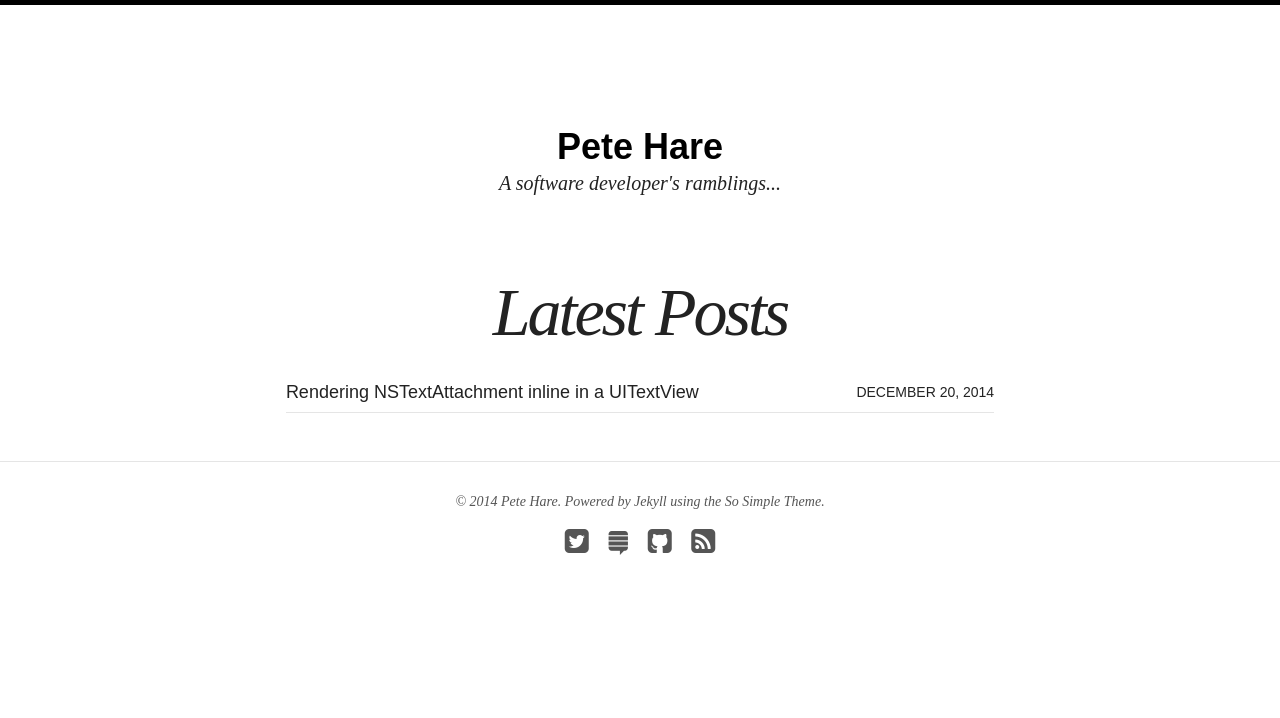
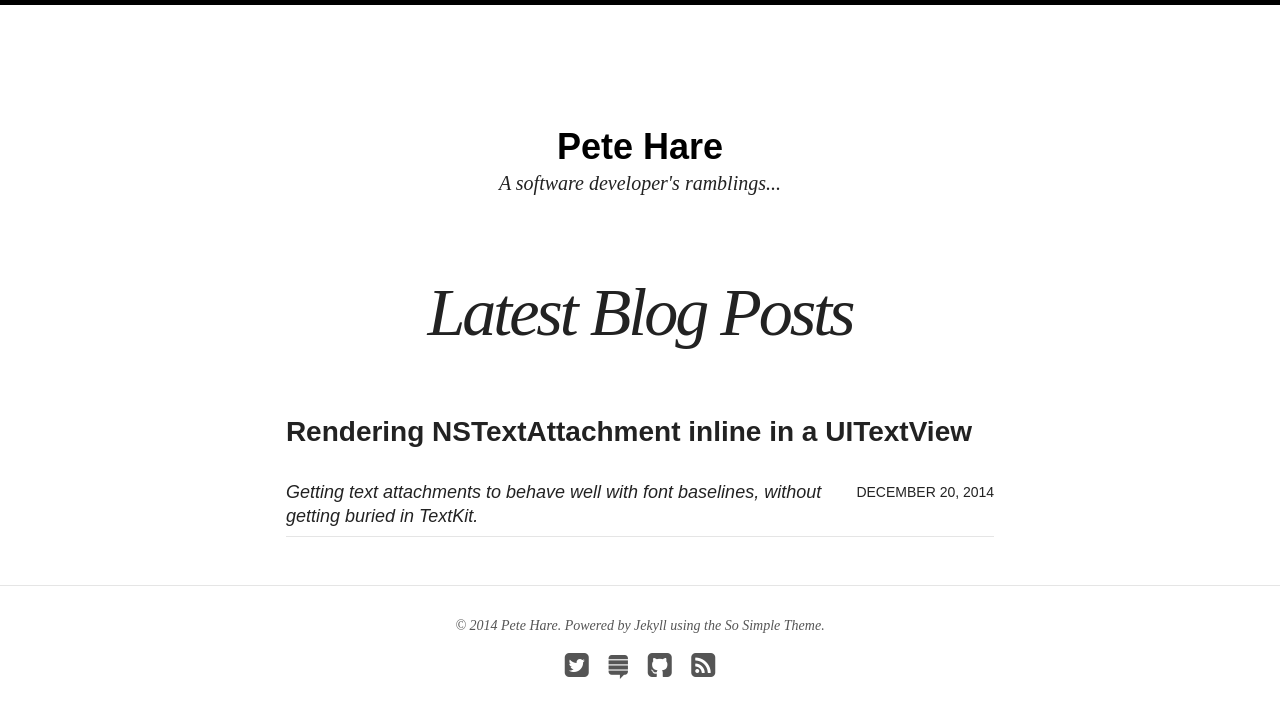
Before and after one commit to petehare/petehare.github.io, a Jekyll site: the page built from index.html, in a window 1280 px wide. Shown: the top 718 px of the page. Built offline with Jekyll 4.4.1, drawn with Linux system fonts in a browser that asks for light colours; nearby versions of some CDN libraries.

Commit message:
SEO shtuff

```diff
--- a/_posts/2014-12-19-inline-nstextattachment-rendering-in-uitextview.markdown
+++ b/_posts/2014-12-19-inline-nstextattachment-rendering-in-uitextview.markdown
@@ -3,7 +3,7 @@ layout: post
 title: "Rendering NSTextAttachment inline in a UITextView"
 modified:
 categories:
-excerpt: "Getting text attachments to behave well with font baselines"
+excerpt: "Getting text attachments to behave well with font baselines, without getting buried in TextKit."
 tags: []
 image:
   feature:
--- a/index.html
+++ b/index.html
@@ -1,13 +1,17 @@
 ---
 layout: page
-title: Latest Posts
-excerpt: "A simple and clean responsive Jekyll theme for words and photos."
+title: Latest Blog Posts
+excerpt: "A software developer's ramblings. Blog posts on programming techniques for iOS and other languages."
 ---
 
 <ul class="post-list">
 {% for post in site.posts limit:10 %}
   <li><article>
-  	<a href="{{ site.url }}{{ post.url }}">{{ post.title }} <span class="entry-date"><time datetime="{{ post.date | date_to_xmlschema }}">{{ post.date | date: "%B %d, %Y" }}</time></span></a>
+  	<a href="{{ site.url }}{{ post.url }}">
+  		<h3>{{ post.title }}</h3>
+  		<span class="entry-date"><time datetime="{{ post.date | date_to_xmlschema }}">{{ post.date | date: "%B %d, %Y" }}</time></span>
+  		<em>{{ post.excerpt }}</em>
+  	</a>
   </article></li>
 {% endfor %}
 </ul>
```
Also changed, not shown: 4 other files.
